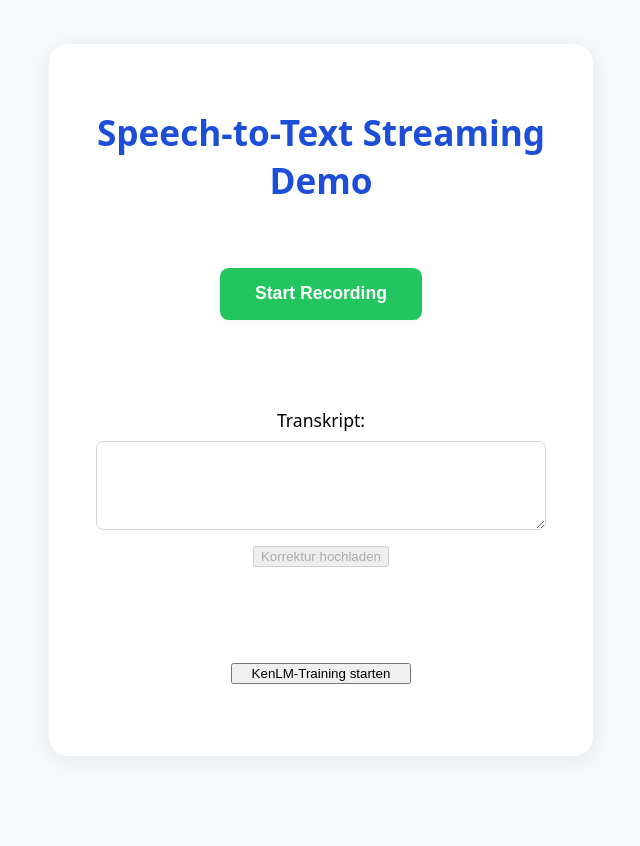
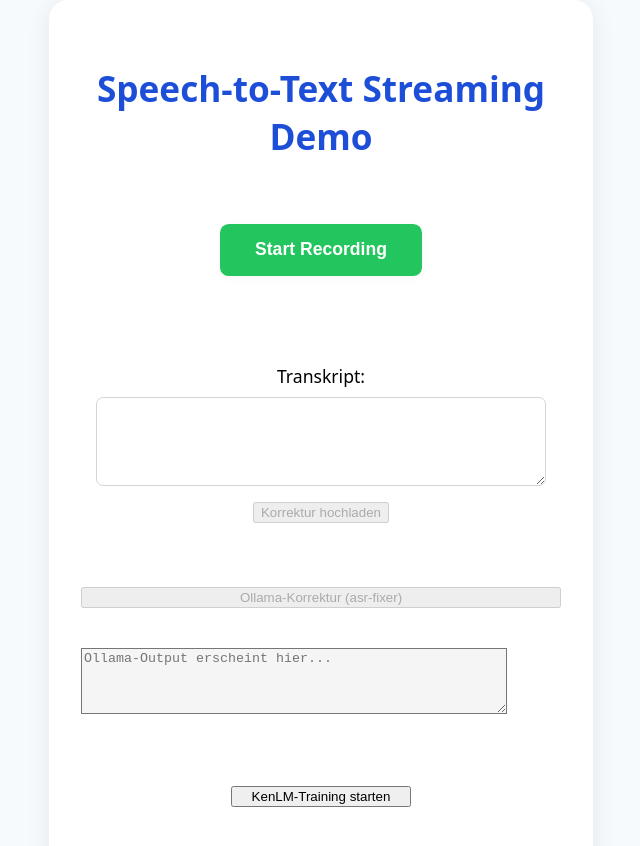
Before and after one commit to hoschi/speech4, a React (Vite) app in the folder client/: page / in a window 1280 px wide. Shown: the top 846 px of the page, without its empty margins (319-959 px from the left). Before the commit the page ends 800 px from the top, so only its background shows below. Built offline with nearby package versions, Linux system fonts and the light colour scheme.

Commit message:
client button

```diff
--- a/client/src/App.tsx
+++ b/client/src/App.tsx
@@ -4,6 +4,12 @@ import type { TranscriptMessage } from './components/AudioRecorder'
 import TranscriptEditor from './components/TranscriptEditor'
 import TrainButton from './components/TrainButton'
 import { useState, useRef } from 'react'
+// Für Streaming-API
+type OllamaStreamState = {
+  loading: boolean;
+  error: string | null;
+  output: string;
+};
 
 type Alternative = {
   text: string;
@@ -16,6 +22,7 @@ function App() {
   const [audioBlob, setAudioBlob] = useState<Blob | null>(null);
   const [isRecording, setIsRecording] = useState(false)
   const [alternatives, setAlternatives] = useState<Alternative[]>([])
+  const [ollama, setOllama] = useState<OllamaStreamState>({ loading: false, error: null, output: '' });
   const audioRecorderRef = useRef<{ cleanup: () => void } | null>(null)
 
   // Diese Funktion wird an AudioRecorder übergeben, um Recording-Status zu setzen
@@ -55,6 +62,35 @@ function App() {
     setAudioBlob(blob);
   };
 
+  // Ollama-Streaming-Handler
+  const handleOllama = async () => {
+    setOllama({ loading: true, error: null, output: '' });
+    try {
+      const response = await fetch('http://localhost:8000/ollama/stream', {
+        method: 'POST',
+        headers: { 'Content-Type': 'application/json' },
+        body: JSON.stringify({ text: transcript })
+      });
+      if (!response.body) throw new Error('Keine Streaming-Antwort vom Server');
+      const reader = response.body.getReader();
+      let result = '';
+      while (true) {
+        const { done, value } = await reader.read();
+        if (done) break;
+        const chunk = new TextDecoder().decode(value);
+        result += chunk;
+        setOllama((prev) => ({ ...prev, output: result }));
+      }
+      setOllama((prev) => ({ ...prev, loading: false }));
+    } catch (e: unknown) {
+      let msg = 'Fehler beim Streamen';
+      if (e && typeof e === 'object' && 'message' in e && typeof (e as { message?: string }).message === 'string') {
+        msg = (e as { message?: string }).message as string;
+      }
+      setOllama({ loading: false, error: msg, output: '' });
+    }
+  };
+
   return (
     <div className="app-card">
       <h1>Speech-to-Text Streaming Demo</h1>
@@ -72,6 +108,22 @@ function App() {
         audioBlob={audioBlob}
         alternatives={alternatives}
       />
+      {/* Ollama-Button und Stream-Ausgabe */}
+      <button
+        onClick={handleOllama}
+        disabled={isRecording || !transcript.trim() || ollama.loading}
+        style={{ minWidth: 180, marginBottom: 8 }}
+      >
+        {ollama.loading ? 'Ollama denkt...' : 'Ollama-Korrektur (asr-fixer)'}
+      </button>
+      <textarea
+        value={ollama.output}
+        readOnly
+        rows={4}
+        style={{ width: '100%', maxWidth: 420, minHeight: '4em', marginBottom: 8, background: '#f5f5f5' }}
+        placeholder="Ollama-Output erscheint hier..."
+      />
+      {ollama.error && <div style={{ color: 'red', marginBottom: 8 }}>{ollama.error}</div>}
       <TrainButton />
     </div>
   )
```
Also changed, not shown: 2 other files (tests, documents, lock files or other folders).
